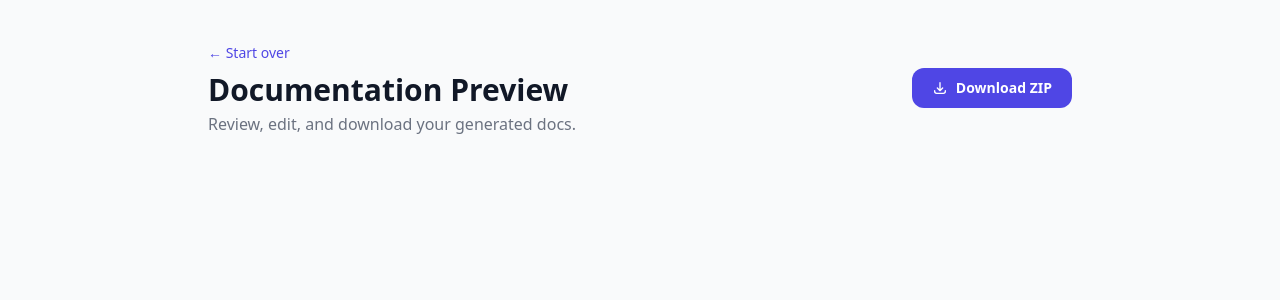
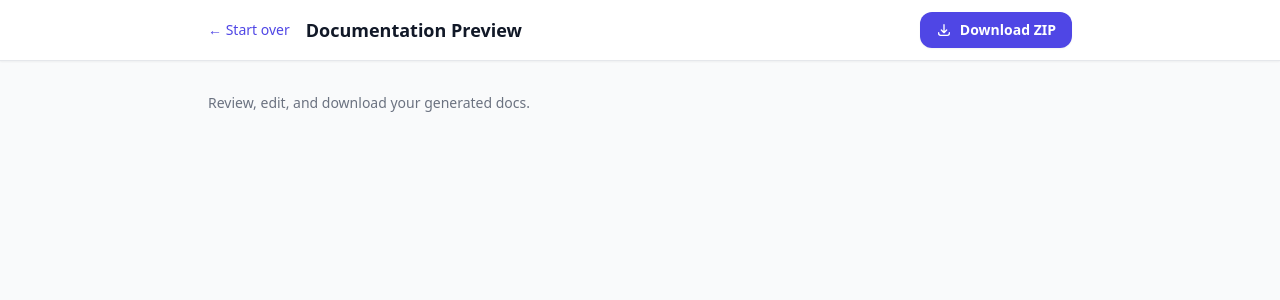
Before and after one commit to nhemant2005/whammy-docs, a FastAPI app: template templates/preview.html in a window 1280 px wide. Shown: the top 300 px of the page. Run offline with FastAPI, Linux system fonts and the light colour scheme; the template is opened without the code that fills it, so the values that code supplies are empty; some libraries are stand-ins or nearby versions.

Commit message:
feat(ui): Tailwind polish pass — Issue 10
upload.html:
- Gradient background, document icon logo in hero
- "Recommended" chip on comprehensive mode
- Gradient submit button with lightning-bolt icon

generate.html:
- Active section card: indigo border-2 + shadow-lg + pulsing dot
- On section-complete: standard border, green checkmark badge
- Step counter in status text ("section N")
- Gradient progress bar

preview.html:
- Sticky header with backdrop-blur; Download ZIP always visible
- Pencil icon on Edit, checkmark on Save, refresh icon on Regenerate
- Amber unsaved-changes banner with helper text
- Card header shaded bg-gray-50/50 for clear delineation

chores:
- Move issue 09 to done/ with ticked criteria
- Move issue 10 to done/
- Remove both from open issues/

74 tests pass; no backend code changed

```diff
--- a/templates/preview.html
+++ b/templates/preview.html
@@ -21,18 +21,16 @@
 </head>
 <body class="min-h-screen bg-gray-50">
 
-  <div class="max-w-4xl mx-auto px-4 py-10">
-
-    <!-- Header -->
-    <div class="flex items-center justify-between mb-8">
-      <div>
+  <!-- Sticky header -->
+  <header class="sticky top-0 z-10 bg-white/90 backdrop-blur-sm border-b border-gray-200 shadow-sm">
+    <div class="max-w-4xl mx-auto px-4 py-3 flex items-center justify-between">
+      <div class="flex items-center gap-4">
         <a href="/" class="text-sm text-indigo-600 hover:underline">&larr; Start over</a>
-        <h1 class="mt-2 text-3xl font-bold text-gray-900">Documentation Preview</h1>
-        <p class="mt-1 text-gray-500">Review, edit, and download your generated docs.</p>
+        <h1 class="text-lg font-bold text-gray-900">Documentation Preview</h1>
       </div>
       <a
         href="/download/{{ session_id }}"
-        class="inline-flex items-center gap-2 px-5 py-2.5 bg-indigo-600 text-white text-sm font-semibold rounded-xl hover:bg-indigo-700 transition-colors"
+        class="inline-flex items-center gap-2 px-4 py-2 bg-indigo-600 text-white text-sm font-semibold rounded-xl hover:bg-indigo-700 transition-colors shadow-sm"
       >
         <svg class="h-4 w-4" fill="none" viewBox="0 0 24 24" stroke="currentColor">
           <path stroke-linecap="round" stroke-linejoin="round" stroke-width="2"
@@ -41,6 +39,11 @@
         Download ZIP
       </a>
     </div>
+  </header>
+
+  <div class="max-w-4xl mx-auto px-4 py-8">
+
+    <p class="text-gray-500 mb-6 text-sm">Review, edit, and download your generated docs.</p>
 
     <!-- Section cards -->
     <div class="space-y-6">
@@ -48,34 +51,51 @@
       <div id="{{ section.id }}" class="bg-white rounded-2xl shadow-sm border border-gray-200 overflow-hidden">
 
         <!-- Card header -->
-        <div class="flex items-center justify-between px-6 py-4 border-b border-gray-100">
-          <h2 class="text-lg font-semibold text-gray-900">{{ section.title }}</h2>
+        <div class="flex items-center justify-between px-6 py-4 border-b border-gray-100 bg-gray-50/50">
+          <h2 class="text-base font-semibold text-gray-900">{{ section.title }}</h2>
           <div class="flex items-center gap-2">
             <button
               id="edit-btn-{{ section.key }}"
               onclick="startEdit('{{ section.key }}')"
-              class="px-3 py-1.5 text-sm font-medium text-gray-700 border border-gray-300 rounded-lg hover:bg-gray-50 transition-colors"
-            >Edit</button>
+              class="inline-flex items-center gap-1.5 px-3 py-1.5 text-sm font-medium text-gray-700 border border-gray-300 rounded-lg hover:bg-gray-100 transition-colors"
+            >
+              <svg class="h-3.5 w-3.5" fill="none" viewBox="0 0 24 24" stroke="currentColor">
+                <path stroke-linecap="round" stroke-linejoin="round" stroke-width="2"
+                  d="M11 5H6a2 2 0 00-2 2v11a2 2 0 002 2h11a2 2 0 002-2v-5m-1.414-9.414a2 2 0 112.828 2.828L11.828 15H9v-2.828l8.586-8.586z" />
+              </svg>
+              Edit
+            </button>
             <button
               id="save-btn-{{ section.key }}"
               onclick="saveEdit('{{ session_id }}', '{{ section.key }}')"
-              class="hidden px-3 py-1.5 text-sm font-medium text-white bg-indigo-600 rounded-lg hover:bg-indigo-700 transition-colors"
-            >Save</button>
+              class="hidden inline-flex items-center gap-1.5 px-3 py-1.5 text-sm font-medium text-white bg-indigo-600 rounded-lg hover:bg-indigo-700 transition-colors"
+            >
+              <svg class="h-3.5 w-3.5" fill="none" viewBox="0 0 24 24" stroke="currentColor">
+                <path stroke-linecap="round" stroke-linejoin="round" stroke-width="2" d="M5 13l4 4L19 7" />
+              </svg>
+              Save
+            </button>
             <button
               id="regen-btn-{{ section.key }}"
               onclick="regenSection('{{ session_id }}', '{{ section.key }}')"
-              class="px-3 py-1.5 text-sm font-medium text-indigo-600 border border-indigo-300 rounded-lg hover:bg-indigo-50 transition-colors"
-            >Regenerate with AI</button>
+              class="inline-flex items-center gap-1.5 px-3 py-1.5 text-sm font-medium text-indigo-600 border border-indigo-300 rounded-lg hover:bg-indigo-50 transition-colors"
+            >
+              <svg class="h-3.5 w-3.5" fill="none" viewBox="0 0 24 24" stroke="currentColor">
+                <path stroke-linecap="round" stroke-linejoin="round" stroke-width="2"
+                  d="M4 4v5h.582m15.356 2A8.001 8.001 0 004.582 9m0 0H9m11 11v-5h-.581m0 0a8.003 8.003 0 01-15.357-2m15.357 2H15" />
+              </svg>
+              Regenerate with AI
+            </button>
           </div>
         </div>
 
         <!-- Unsaved indicator (hidden by default) -->
-        <div id="unsaved-{{ section.key }}" class="hidden px-6 py-2 bg-yellow-50 border-b border-yellow-100">
-          <p class="text-xs text-yellow-700 font-medium">Unsaved changes</p>
+        <div id="unsaved-{{ section.key }}" class="hidden px-6 py-2 bg-amber-50 border-b border-amber-100">
+          <p class="text-xs text-amber-700 font-medium">Unsaved changes — click Save to keep your edits</p>
         </div>
 
         <!-- Rendered preview -->
-        <div id="rendered-{{ section.key }}" class="prose max-w-none px-6 py-4 text-gray-800 text-sm"></div>
+        <div id="rendered-{{ section.key }}" class="prose max-w-none px-6 py-5 text-gray-800 text-sm"></div>
 
         <!-- Editor (hidden by default) -->
         <textarea
@@ -133,10 +153,24 @@
       });
     }
 
+    const REGEN_BTN_IDLE = `
+      <svg class="h-3.5 w-3.5" fill="none" viewBox="0 0 24 24" stroke="currentColor">
+        <path stroke-linecap="round" stroke-linejoin="round" stroke-width="2"
+          d="M4 4v5h.582m15.356 2A8.001 8.001 0 004.582 9m0 0H9m11 11v-5h-.581m0 0a8.003 8.003 0 01-15.357-2m15.357 2H15" />
+      </svg>
+      Regenerate with AI
+    `;
+
     function regenSection(sessionId, key) {
       const btn = document.getElementById("regen-btn-" + key);
       btn.disabled = true;
-      btn.textContent = "Regenerating…";
+      btn.innerHTML = `
+        <svg class="h-3.5 w-3.5 animate-spin" fill="none" viewBox="0 0 24 24">
+          <circle class="opacity-25" cx="12" cy="12" r="10" stroke="currentColor" stroke-width="4"></circle>
+          <path class="opacity-75" fill="currentColor" d="M4 12a8 8 0 018-8v8H4z"></path>
+        </svg>
+        Regenerating…
+      `;
 
       const rendered = document.getElementById("rendered-" + key);
       rendered.classList.remove("hidden");
@@ -155,12 +189,12 @@
       es.addEventListener("done", () => {
         es.close();
         btn.disabled = false;
-        btn.textContent = "Regenerate with AI";
+        btn.innerHTML = REGEN_BTN_IDLE;
       });
       es.onerror = () => {
         es.close();
         btn.disabled = false;
-        btn.textContent = "Regenerate with AI";
+        btn.innerHTML = REGEN_BTN_IDLE;
       };
     }
   </script>
```
Also changed, not shown: docs/issues/09-sample-project.md (deleted, +0 -15 lines), docs/issues/10-ui-polish.md (deleted, +0 -16 lines), docs/issues/done/09-sample-project.md (+2 -5 lines), docs/issues/done/10-ui-polish.md (added, +23 -0 lines), templates/generate.html (+35 -16 lines), templates/upload.html (+15 -6 lines).
